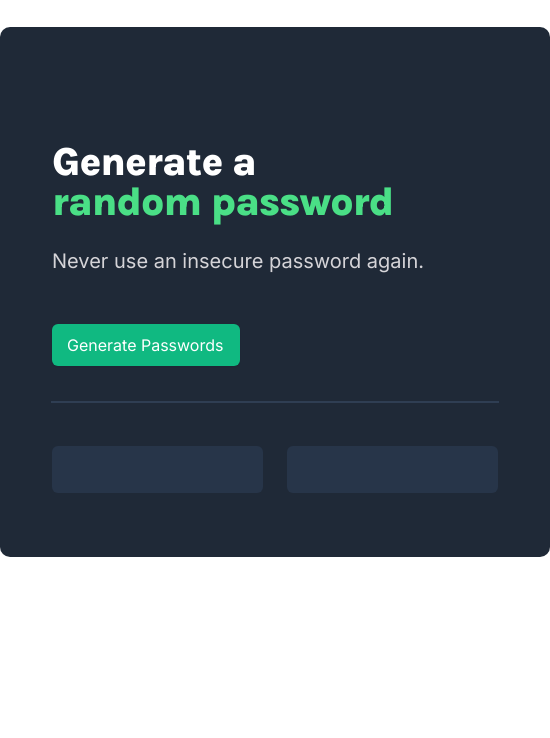
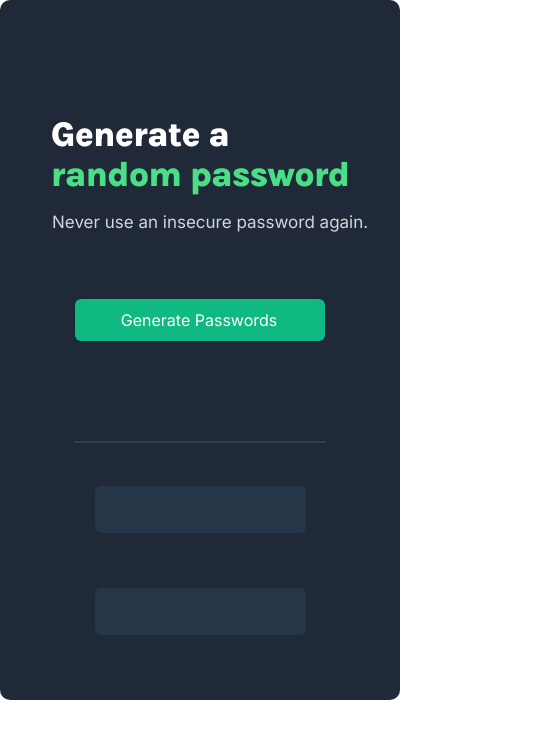
Before and after one commit to Dachi-Papashvili88/random-password-generator, a plain HTML site: page index.html in a window 390 px wide. Shown: the whole page, 550 px wide, since content can reach past the window. Drawn offline with Linux system fonts and the light colour scheme.

Commit message:
Mobile responsive features

```diff
--- a/index.css
+++ b/index.css
@@ -126,3 +126,37 @@ body {
      padding-top: 0.9em;
     padding-bottom:0.3em;
   }
+
+
+  @media(max-width:500px) {
+    #container{
+      display: flex;
+      flex-direction: column;
+      width: 400px;
+      height: 700px;
+    }
+    h1, #random-password{
+      margin: 0 auto;
+      font-weight: 800;
+      font-size: 35px;
+
+    }
+    p{
+      font-size: 17px;
+      text-align: justify;
+    }
+    button{
+      width: 250px;
+      margin: 50px auto;
+    }
+    hr{
+      width: 250px;
+      margin-top: 50px;
+    }
+    #container2{
+      flex-direction: column;
+      gap: 20px;
+      align-items: center;
+
+    }
+  }
```
